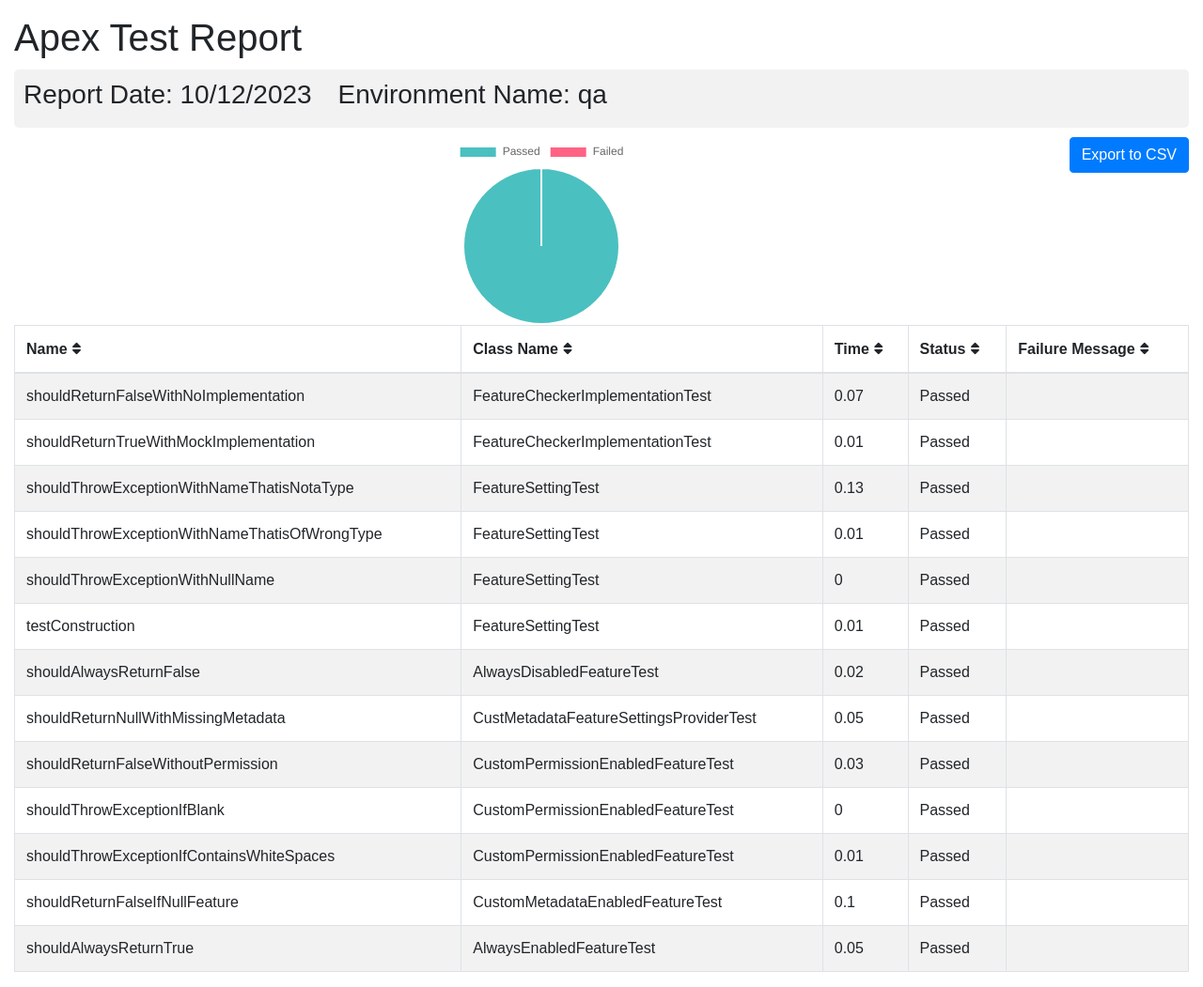
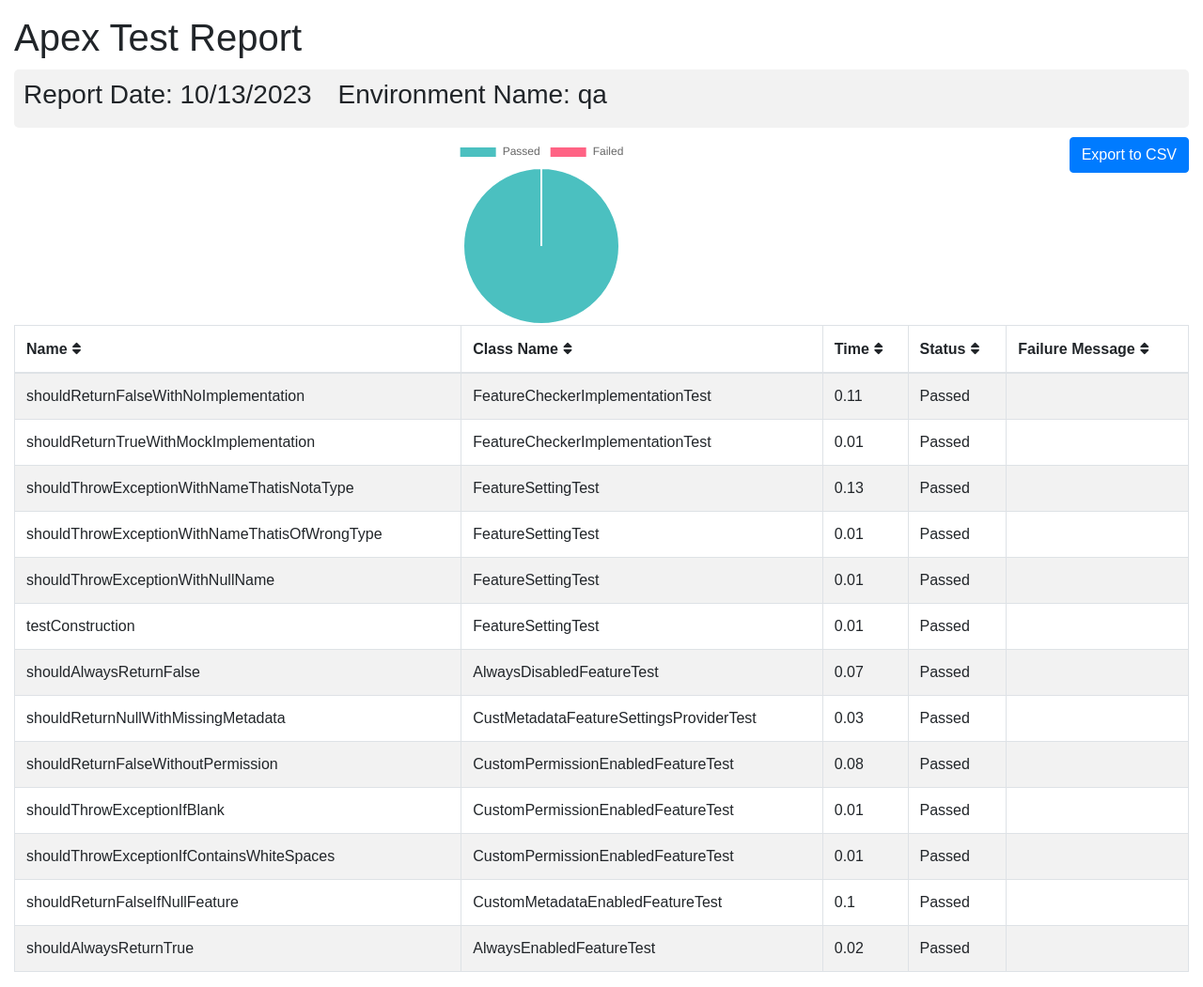
Before and after one commit to flxbl-io/sfops-dashboard, a Jekyll site: the page apextestResults/qa.html, which Jekyll copies as it is, in a window 1280 px wide. Shown: the whole page at 94% size. Built offline with Jekyll 4.4.1, drawn with Linux system fonts in a browser that asks for light colours.

Commit message:
updated test results of qa

```diff
--- a/apextestResults/qa.html
+++ b/apextestResults/qa.html
@@ -102,7 +102,7 @@
       <div class="container-fluid">
         <h1 class="mt-3">Apex Test Report</h1>
         <div class="info-card">
-        <h3>Report Date: 10/12/2023 <span style="margin-left: 20px;">Environment Name: qa</span></h3>
+        <h3>Report Date: 10/13/2023 <span style="margin-left: 20px;">Environment Name: qa</span></h3>
         </div>
         <button onclick="exportTableToCSV('testReport.csv')" class="btn btn-primary float-right">Export to CSV</button>
         <div id="chart-container">
@@ -123,7 +123,7 @@
         <tr>
           <td>shouldReturnFalseWithNoImplementation</td>
           <td>FeatureCheckerImplementationTest</td>
-          <td>0.07</td>
+          <td>0.11</td>
           <td>Passed</td>
           <td></td>
         </tr>
@@ -151,7 +151,7 @@
         <tr>
           <td>shouldThrowExceptionWithNullName</td>
           <td>FeatureSettingTest</td>
-          <td>0</td>
+          <td>0.01</td>
           <td>Passed</td>
           <td></td>
         </tr>
@@ -165,28 +165,28 @@
         <tr>
           <td>shouldAlwaysReturnFalse</td>
           <td>AlwaysDisabledFeatureTest</td>
-          <td>0.02</td>
+          <td>0.07</td>
           <td>Passed</td>
           <td></td>
         </tr>
         <tr>
           <td>shouldReturnNullWithMissingMetadata</td>
           <td>CustMetadataFeatureSettingsProviderTest</td>
-          <td>0.05</td>
+          <td>0.03</td>
           <td>Passed</td>
           <td></td>
         </tr>
         <tr>
           <td>shouldReturnFalseWithoutPermission</td>
           <td>CustomPermissionEnabledFeatureTest</td>
-          <td>0.03</td>
+          <td>0.08</td>
           <td>Passed</td>
           <td></td>
         </tr>
         <tr>
           <td>shouldThrowExceptionIfBlank</td>
           <td>CustomPermissionEnabledFeatureTest</td>
-          <td>0</td>
+          <td>0.01</td>
           <td>Passed</td>
           <td></td>
         </tr>
@@ -207,7 +207,7 @@
         <tr>
           <td>shouldAlwaysReturnTrue</td>
           <td>AlwaysEnabledFeatureTest</td>
-          <td>0.05</td>
+          <td>0.02</td>
           <td>Passed</td>
           <td></td>
         </tr>
```
